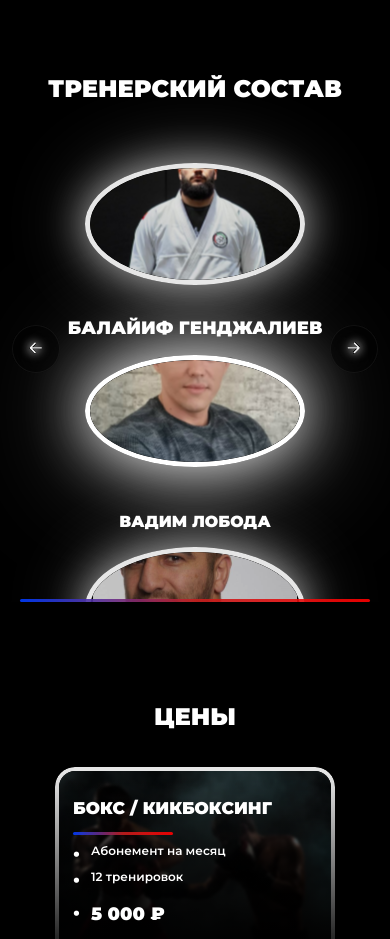
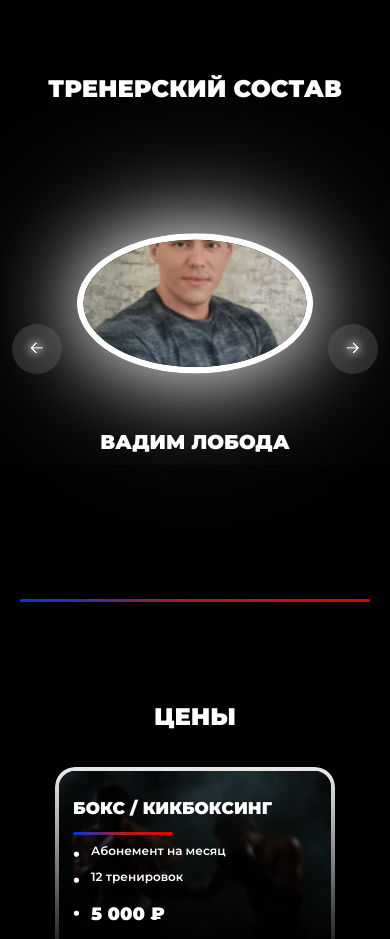
Before and after one commit to HackCtrl/TRIUMF, a React (Vite) app: page / in a window 390 px wide. Shown: the part 3600-4539 px from the top of the page. Built offline with nearby package versions, Linux system fonts and the light colour scheme.

Commit message:
Update 6

```diff
--- a/src/style/style.css
+++ b/src/style/style.css
@@ -435,71 +435,6 @@ body {
   .coaches-carousel__nav { width: 50px; height: 50px; }
 }
 
-/* Mobile: simplify layout to a centered column for better appearance on small screens */
-@media (max-width: 768px) {
-  .coaches-carousel {
-    height: auto;
-    display: flex;
-    flex-direction: column;
-    align-items: center;
-    gap: 12px;
-    padding: 24px 0 40px;
-    position: relative;
-  }
-
-  .coaches-carousel__wrapper {
-    position: static !important;
-    top: auto !important;
-    left: auto !important;
-    transform: none !important;
-    width: auto !important;
-    display: flex;
-    flex-direction: column;
-    align-items: center;
-    margin: 0 auto;
-    opacity: 1 !important;
-  }
-
-  .coaches-carousel__item {
-    width: 220px !important;
-    aspect-ratio: 1 / 1;
-    height: auto !important;
-    border-radius: 50%;
-    border-width: 5px;
-    box-shadow: 0 0 40px rgba(255,255,255,0.6), 0 0 80px rgba(255,255,255,0.3);
-    overflow: hidden;
-  }
-
-  .coaches-carousel__photo {
-    width: 100%;
-    height: 100%;
-    object-fit: cover;
-    display: block;
-    border-radius: 50%;
-  }
-
-  .coaches-carousel__wrapper.center .coaches-carousel__item {
-    transform: none !important;
-    scale: 1 !important;
-    z-index: 10;
-  }
-
-  .coaches-carousel__name { font-size: 18px; margin-top: 12px; }
-
-  .coaches-carousel__nav {
-    position: absolute;
-    top: 50%;
-    transform: translateY(-50%);
-    width: 48px;
-    height: 48px;
-    opacity: 0.95;
-    background: rgba(0,0,0,0.45);
-    border: 1px solid rgba(255,255,255,0.06);
-  }
-  .coaches-carousel__nav--prev { left: 8px; }
-  .coaches-carousel__nav--next { right: 8px; }
-}
-
 @media (max-width: 480px) {
   .coaches-carousel { height: 420px; }
   .coaches-carousel__wrapper,
```
